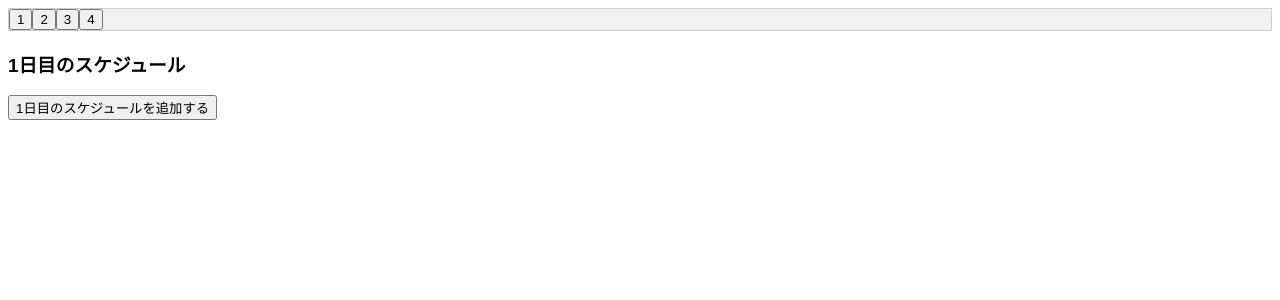
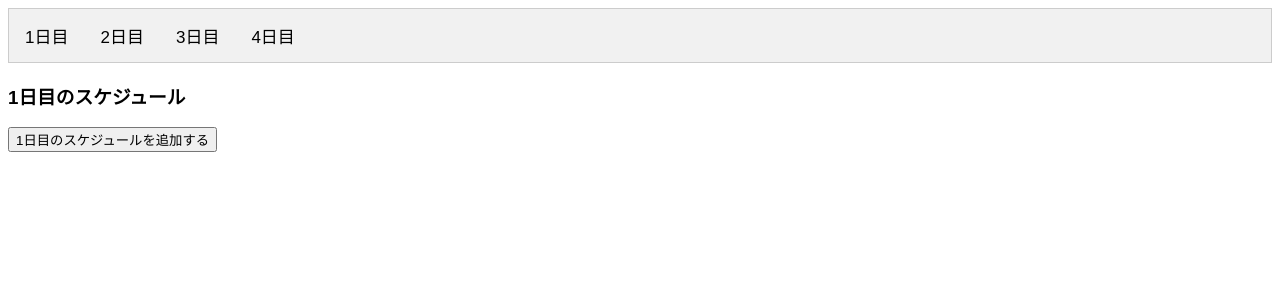
Before and after one commit to yamashita3303/NoteTrip, a Django app: page /schedule/1/ in a window 1280 px wide. Shown: the top 300 px of the page. Run offline with Django 4.2, Linux system fonts and the light colour scheme; data comes from the database, SQL or seed files in the repository; data that the repository does not hold is empty.

Commit message:
scheduleの日数の見た目修正

```diff
--- a/app/templates/app/schedule.html
+++ b/app/templates/app/schedule.html
@@ -13,9 +13,11 @@
         {% for day in plan_days_range %}
         <form action="{% url 'schedule' plan.id %}" method="post">
             {% csrf_token %}
-            <input type="submit" id="day" name="day" value="{{ day }}"/>
+            <button type="submit" id="day" name="day" value="{{ day }}">
+                {{ day }}日目
+            </button>
         </form>
-    {% endfor %}
+        {% endfor %}
     </div>
 
     <!-- その日のスケジュール一覧を表示 -->
```
